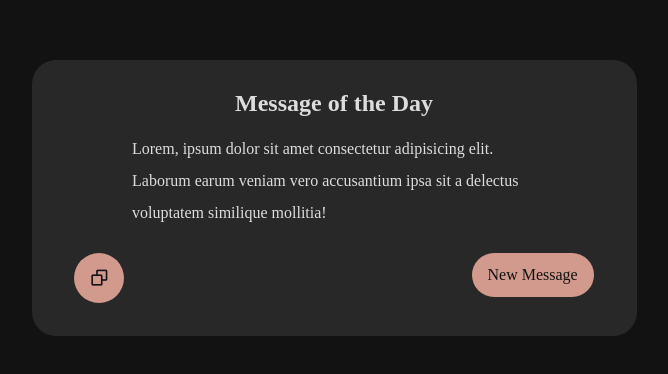
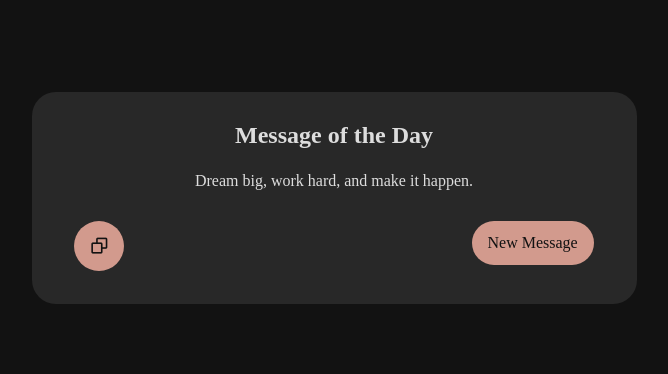
Before and after one commit to RIMAIN-INC/message-generator, a plain HTML site: page index.html in a window 1280 px wide. Shown: the part 202-576 px from the top of the page, without its empty margins (306-974 px from the left). Drawn offline with nearby package versions, Linux system fonts and the light colour scheme; a web font is replaced by a local one.

Commit message:
function to add random message

```diff
--- a/index.html
+++ b/index.html
@@ -4,7 +4,6 @@
         <title>message generator</title>
         <meta name="viewport" content="device=device-width, initial-scale=1.0">
         <link rel="stylesheet" href="./resources/styles/style.css">
-        <script src="./resources/js/main.js"></script>
         <link href='https://unpkg.com/boxicons@2.1.4/css/boxicons.min.css' rel='stylesheet'>
     </head>
     <Body>
@@ -15,19 +14,21 @@
                         <h2>Message of the Day</h2>
                     </div>
                     <div class="quote-area">
-                        <p class="message">Lorem, ipsum dolor sit amet consectetur adipisicing elit. Laborum earum veniam vero accusantium ipsa sit a delectus voluptatem similique mollitia!</p>
+                        <p class="message" id="message-area">Lorem, ipsum dolor sit amet consectetur adipisicing elit. Laborum earum veniam vero accusantium ipsa sit a delectus voluptatem similique mollitia!</p>
                     </div>
 
                 </div>
                 <div class="action-container">
                     <div class="copy-ct">
-                        <button class="copy-btn btn-hover" id="copy-btn"><i class='bx bx-copy'></i></button>
+                        <button class="copy-btn btn-hover" onclick="copyMessage()" id="copy-btn"><i class='bx bx-copy'></i></button>
                     </div>
                     <div class="message-ct">
-                        <button class="message-btn btn-hover" id="message-btn">New Message</button>
+                        <button class="message-btn btn-hover" onclick="displayMessage()" id="message-btn">New Message</button>
                     </div>
                 </div>
             </section>
         </main>
+
+        <script src="./resources/js/main.js"></script>
     </Body>
 </html>
--- a/resources/js/main.js
+++ b/resources/js/main.js
@@ -8,10 +8,44 @@ const motivationalMessages = [
     "Great things never come from staying in your comfort zone. Take the leap!",
     "Don’t wait for the perfect moment; take the moment and make it perfect.",
     "You are stronger than you think, braver than you feel, and more capable than you imagine.",
-    "Turn your setbacks into comebacks. The best chapters of your story are yet to be written."
+    "Turn your setbacks into comebacks. The best chapters of your story are yet to be written.",
+    "Believe in yourself, and you will be unstoppable.",
+    "Every day is a chance to grow and improve.",
+    "Dream big, work hard, and make it happen.",
+    "Success is the sum of small efforts repeated daily.",
+    "You are capable of amazing things.",
+    "Difficult roads often lead to beautiful destinations.",
+    "Don’t stop until you’re proud.",
+    "Failure is not the opposite of success; it’s part of the journey.",
+    "The best time to start was yesterday. The second-best time is now.",
+    "Your potential is endless, so go do what you were created to do.",
+    "Turn your dreams into plans and your plans into actions.",
+    "Hard work beats talent when talent doesn’t work hard.",
+    "It always seems impossible until it’s done.",
+    "Small steps every day add up to big achievements.",
+    "Mistakes are proof that you’re trying.",
+    "Push yourself, because no one else is going to do it for you.",
+    "You have the power to create change, so start today.",
+    "Stay positive, work hard, and make it happen.",
+    "Don’t wait for opportunity. Create it.",
+    "Your journey is just as important as your destination."
 ];
 
+const messageID = document.getElementById('message-area');
 
 const displayMessage = () => {
-    return null;
+    var randomNumber = Math.floor(Math.random() * motivationalMessages.length)
+    messageID.innerHTML = motivationalMessages[randomNumber];
 }
+
+displayMessage();
+
+const copyMessage = () => {
+
+    navigator.clipboard.writeText(messageID.textContent)
+    .then(() => {
+        alert("Message copied to clipboard!")
+    }) .catch (err => {
+        alert("Message failed to copy!");
+    })
+}
```
